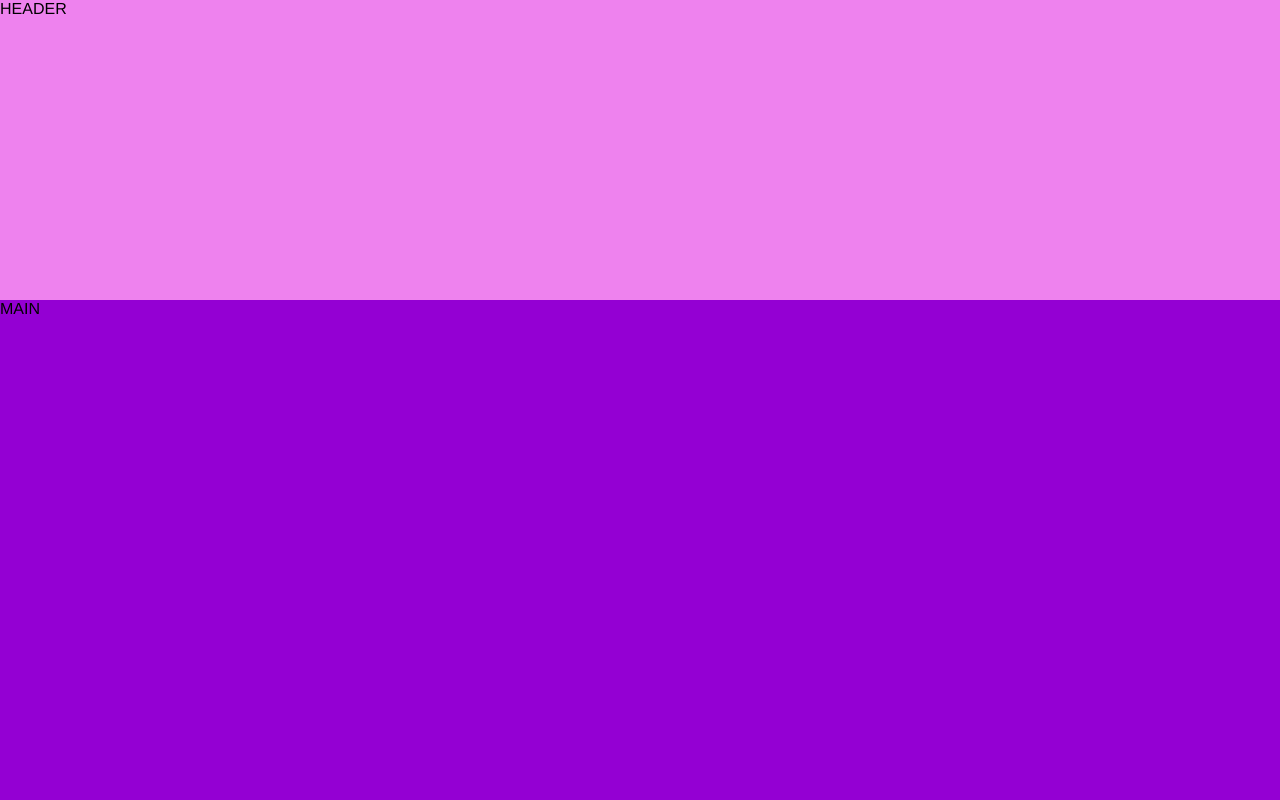
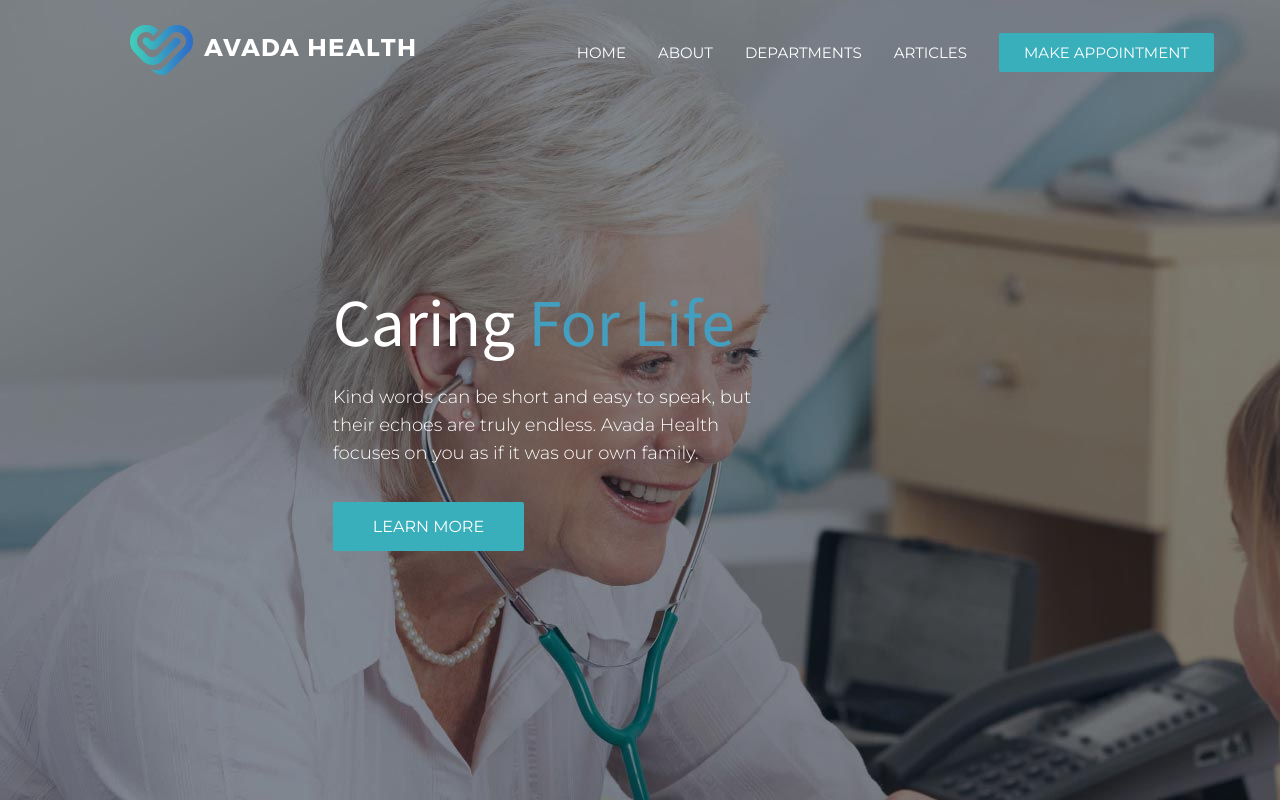
Before and after one commit to Intrusion0/proj-html-vuejs, a Vue app: page / in a window 1280 px wide. Shown: the top 800 px of the page. Built offline with nearby package versions, Linux system fonts and the light colour scheme.

Commit message:
Header completed

```diff
--- a/src/App.vue
+++ b/src/App.vue
@@ -25,6 +25,8 @@ export default {
 </script>
 
 <style lang="scss">
+@import url('https://fonts.googleapis.com/css2?family=Montserrat:ital,wght@0,100;0,200;0,300;0,400;0,500;0,600;0,700;0,800;0,900;1,100;1,200;1,300;1,400;1,500;1,600;1,700;1,800;1,900&display=swap');
+@import url('https://fonts.googleapis.com/css2?family=Source+Sans+3:ital,wght@0,200;0,300;0,400;0,500;0,600;0,700;0,800;0,900;1,200;1,300;1,400;1,500;1,600;1,700;1,800;1,900&display=swap');
 
 // General rules
 * {
@@ -35,9 +37,15 @@ export default {
 
 // Container general
 #app {
-  font-family: Avenir, Helvetica, Arial, sans-serif;
+  font-family: 'Montserrat', sans-serif;
   -webkit-font-smoothing: antialiased;
   -moz-osx-font-smoothing: grayscale;
 }
 
+// Container for centering
+.ms-container {
+  width: 48%;
+  margin: 0 auto;
+}
+
 </style>
--- a/src/components/Header.vue
+++ b/src/components/Header.vue
@@ -1,6 +1,59 @@
 <template>
     <header>
-        <span>HEADER</span>
+        <div class="container-logo-nav-header">
+            <div id="logo-health">
+                <img src="../assets/img/medical_logo_1x_light.png" alt="medical logo light">
+            </div>
+            <nav>
+                <ul>
+                    <li>
+                        <a href="#">
+                            HOME
+                        </a>
+                    </li>
+                    <li>
+                        <a href="#">
+                            ABOUT
+                        </a>
+                    </li>
+                    <li>
+                        <a href="#">
+                            DEPARTMENTS
+                        </a>
+                    </li>
+                    <li>
+                        <a href="#">
+                            ARTICLES
+                        </a>
+                    </li>
+                    <li>
+                        <span>
+                            <a href="#" class="btn-header">
+                                MAKE APPOINTMENT
+                            </a>
+                        </span>
+                    </li>
+                </ul>
+            </nav>
+        </div>
+        <div class="ms-container">
+            <div class="container-caring-for-life">
+                <h1> <!-- title header -->
+                    Caring
+                    <span>
+                        For Life
+                    </span>
+                </h1>
+                <span class="text-header"> <!-- header text -->
+                    Kind words can be short and easy to speak, but their echoes are truly endless. Avada Health focuses on you as if it was our own family.
+                </span>
+                <span>
+                    <a href="#" class="btn-header">
+                        LEARN MORE
+                    </a>
+                </span>
+            </div>
+        </div>
     </header>
 </template>
 
@@ -12,12 +65,86 @@ export default {
 
 <style scoped lang="scss">
 
+// text-color
+$text-color: #fff;
+
 // Header
 header {
     width: 100%;
-    // debug
-    height: 300px;
-    background-color: violet;
+    min-height: 860px;
+    background-image: url('../assets/img/header-image-homepage.jpg');
+
+    div.container-logo-nav-header {
+        display: flex;
+        justify-content: space-between;
+        align-items: center;
+        padding: 25px 0;
+
+        #logo-health {
+            margin-left: 130px;
+        }
+
+        nav {
+            width: auto;
+            margin-right: 50px;
+
+            ul {
+                display: flex;
+                list-style: none;
+
+                li {
+                    margin: 0 16px;
+                    font-size: 15px;
+
+
+                    a {
+                        text-decoration: none;
+                        color: $text-color;
+                    }
+                }
+            }
+        }
+    }
+
+    div.container-caring-for-life {
+        display: flex;
+        flex-direction: column;
+        width: 70%;
+        margin: 175px 0;
+
+        h1 {
+            font-family: 'Source Sans 3', sans-serif;
+            color: $text-color;
+            font-weight: 300;
+            font-size: 67px;
+            margin-bottom: 15px;
+
+            span {
+                color: #449ebf;
+            }
+        }
+
+        span.text-header {
+            color: $text-color;
+            margin-bottom: 50px;
+            font-size: 18px;
+            font-weight: 300;
+            line-height: 28px;
+        }
+
+        a {
+            padding: 15px 40px;
+        }
+    }
+}
+
+// button header
+.btn-header {
+    padding: 10px 25px;
+    background-color: #39afbb;
+    text-decoration: none;
+    color: $text-color;
+    border-radius: 2px;
 }
 
 </style>
```
